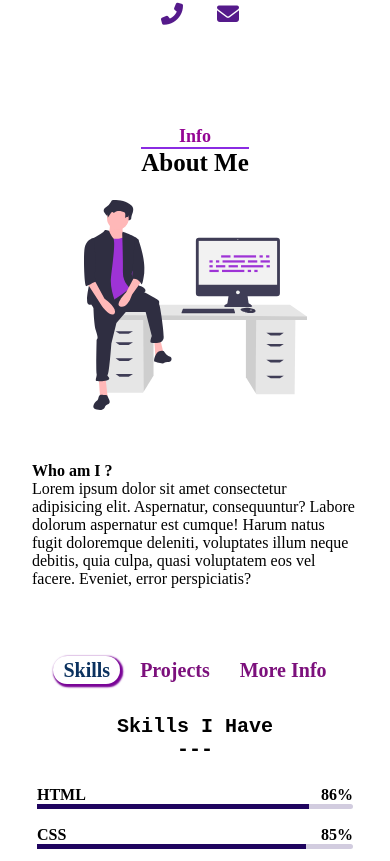
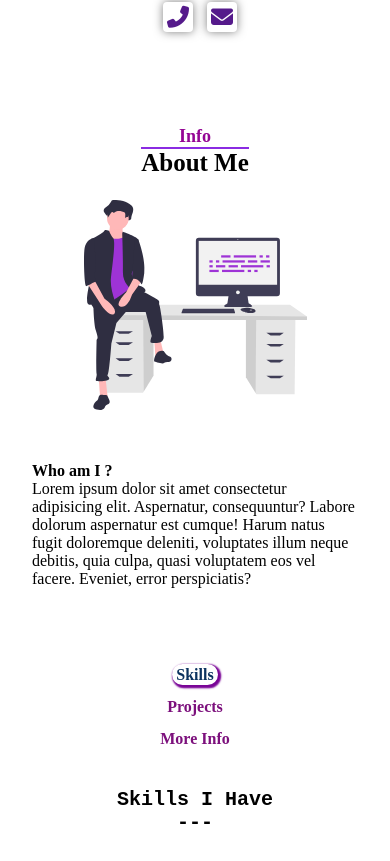
Before and after one commit to peepsenpai/PersonalPortfolio, a plain HTML site: page index.html in a window 390 px wide. Shown: the part 718-1579 px from the top of the page. Drawn offline with Linux system fonts and the light colour scheme.

Commit message:
added js

```diff
--- a/index.html
+++ b/index.html
@@ -89,9 +89,15 @@
             </div>
             <div class="content2">
                 <div class="tabs">
+                    <div class="tab-items">
                     <span class="tab-item active" data-target="skills">Skills</span>
+                    </div>
+                    <div class="tab-items">
                     <span class="tab-item" data-target="projects">Projects</span>
+                    </div>
+                    <div class="tab-items">
                     <span class="tab-item" data-target="moreinfo">More Info</span>
+                    </div>
                 </div>
             </div>
 
@@ -269,6 +275,7 @@
         </div>
     </section>
 
+
     <div id="scrollBtn">
         <a href="#home"><span><i class="fas fa-arrow-circle-up"></i></span></a>
     </div>
--- a/style.css
+++ b/style.css
@@ -65,6 +65,8 @@ ul{
     font-size: 22px;
     margin-bottom: 10px;
     cursor: pointer;
+    padding: 2px 2px;
+    box-shadow: 0 0 10px rgba(0, 0, 0, .5);
 }
 .social-icons i:hover,  .action i:hover{
     transform: rotate(360deg);
@@ -162,6 +164,9 @@ nav .toggle{
     margin-left: 10px;
     padding: 10px 10px;
     cursor: pointer;
+    padding: 4px 4px;
+    box-shadow: 0 0 10px rgba(0, 0, 0, .5);
+    border-radius: 4px;
 }
 .action , .home-container h4{
    text-align: center;
@@ -212,9 +217,9 @@ nav .toggle{
 }
 .content2 .tabs
 {
-    flex: 0 0 100%;
-    max-width: 100%;
-    text-align: center;
+   align-items: center;
+   justify-content: center;
+    display: flex;
 }
 .content2 .tabs span{
     padding: 3px 10px;
@@ -484,6 +489,17 @@ nav .toggle{
         max-height: 210px;
         margin-top: 23px;
     }
+    .content2 .tabs{
+        flex-direction: column;
+    }
+    .content2 .tabs .tab-items{
+        margin: 7px 0;
+    }
+    .content2 .tabs .tab-items span{
+      font-size: 16px;
+      margin: 8px 0;
+      padding: 2px 4px;
+    }
     .skills-content .skills {
         width: calc(100% - 10px);
     }
@@ -493,6 +509,10 @@ nav .toggle{
     }
     .services-container{
         grid-template-columns: auto;
+    }
+    .services-container .above-i{
+        position: relative;
+        bottom: 39%;
     }
     .home-container h2{
         font-size: 2.1rem;
```
